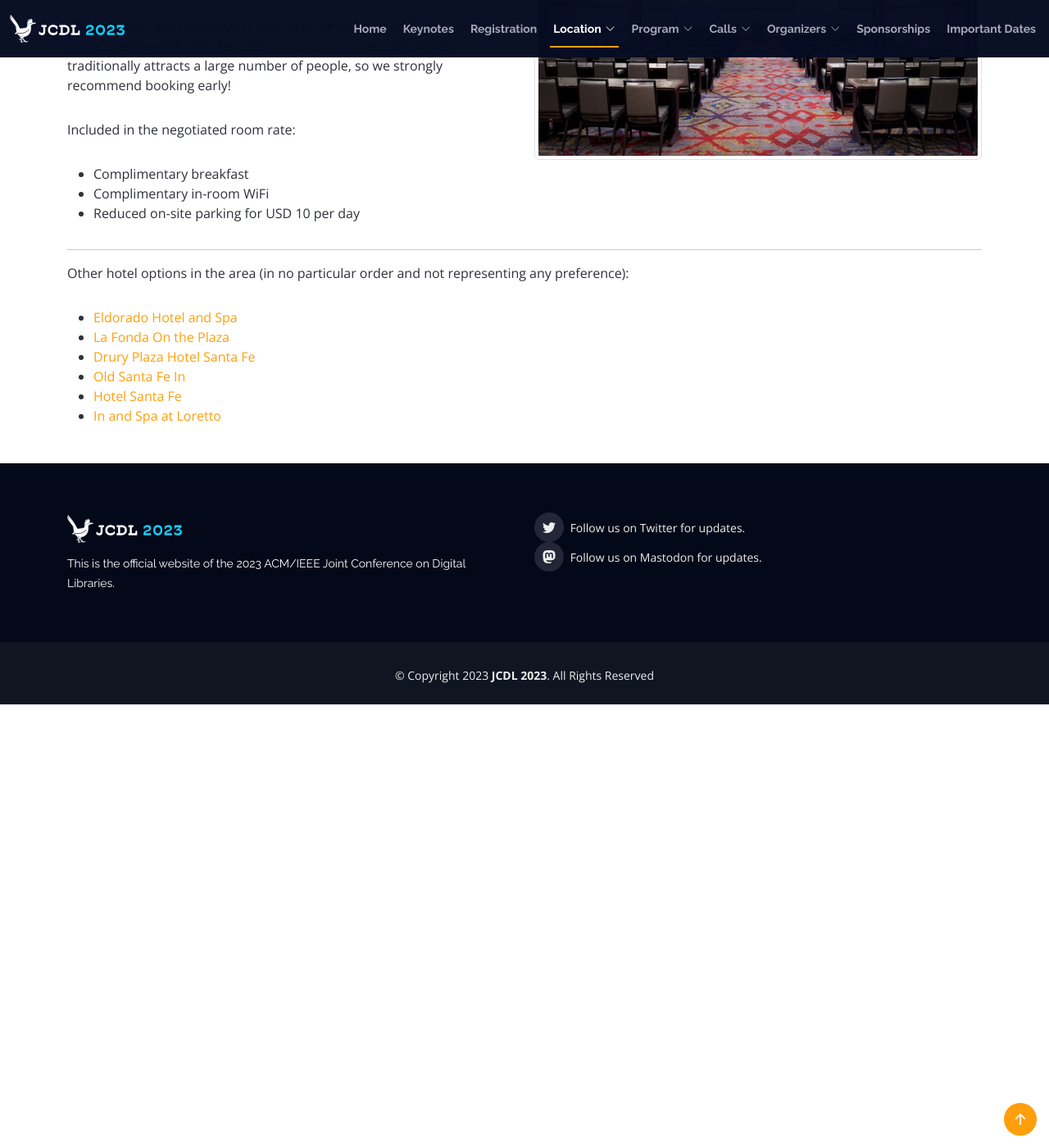
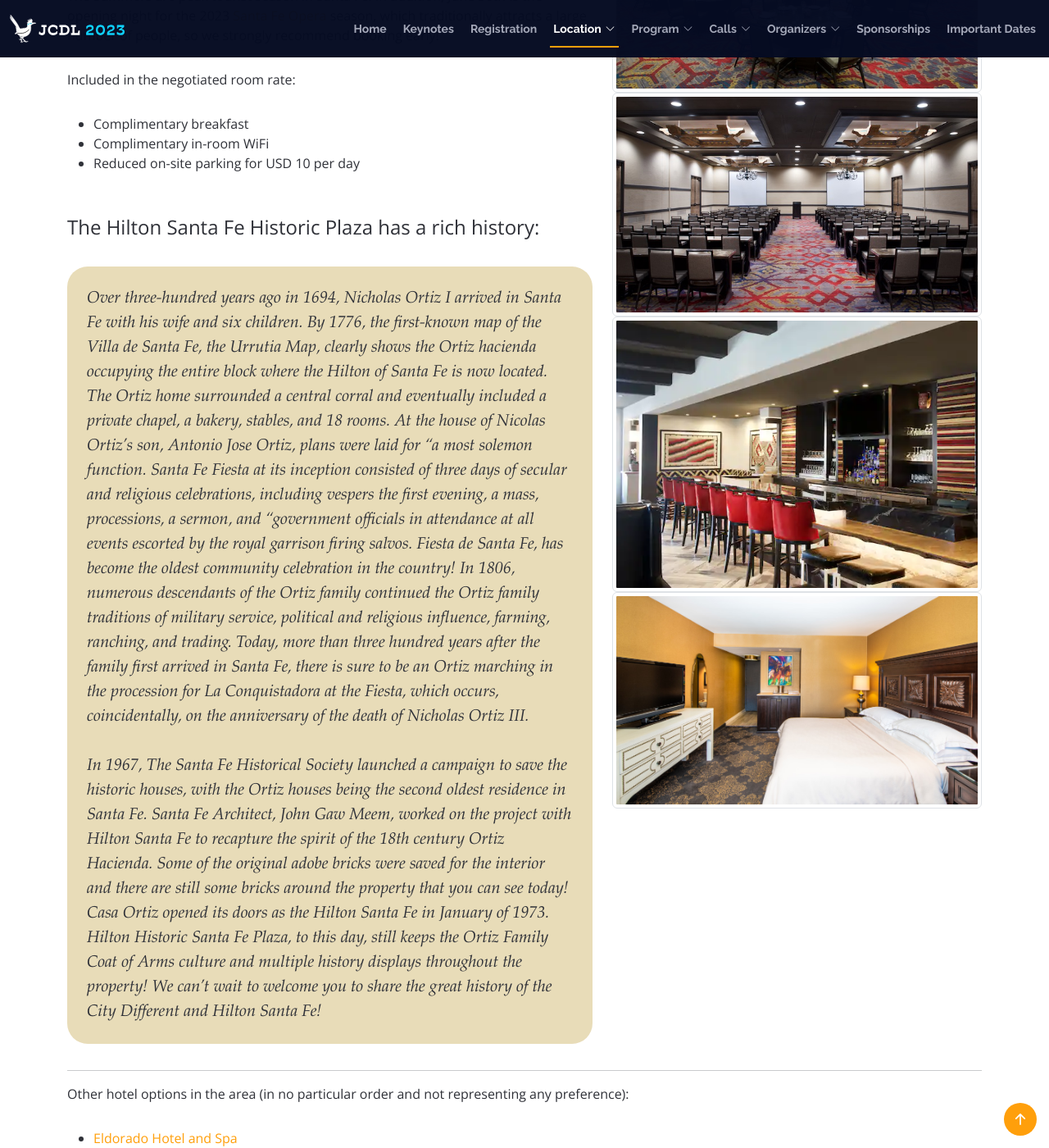
Before and after one commit to shawnmjones/JCDL2023-website-source, a Jekyll site: the page built from venue.html, in a window 1280 px wide and 1400 px high, scrolled down 721 px. Shown: the whole window at 82% size. Built offline with Jekyll 4.4.1, drawn with Linux system fonts in a browser that asks for light colours; before the commit the page ends 1580 px from its top, so only the background shows below that; some of the changed text lies outside the part shown.

Commit message:
adding more Hilton promo content

```diff
--- a/venue.html
+++ b/venue.html
@@ -21,7 +21,7 @@ permalink: /location/venue/
 
             <div class="row">
 
-                <div class="col-lg-6">
+                <div class="col-lg-7">
 
                 <p>
                 JCDL 2023 will take place at the <a href="https://www.hilton.com/en/hotels/sfehihf-hilton-santa-fe-historic-plaza/">Hilton Santa Fe Historic Plaza</a>, located at:
@@ -33,25 +33,12 @@ permalink: /location/venue/
                 USA<br>
                 </p>
 
-                <p>
-                The Hilton is located in close walking distance to a lot of Santa Fe’s highlights such as the <a href="https://en.wikipedia.org/wiki/Santa_Fe_Plaza">Historic Plaza</a>, <a href="https://okeeffemuseum.org/">the Georgia O'Keeffe Museum</a>, the <a href="https://www.cbsfa.org/">Cathedral Basilica of St. Francis of Assisi</a>, the <a href="https://www.nmhistorymuseum.org/about/campus/the-palace-of-the-governors.html">Palace of the Governors</a>, and the <a href="https://www.nmartmuseum.org/">New Mexico Museum of Art</a>.
+                <p>You can take a <a href="https://visitingmedia.com/tt8/?ttid=hilton-santa-fe-historic-plaza#/360?group=0&tour=0">virtual tour</a> of the Hilton. The Hilton is located in close walking distance to a lot of Santa Fe’s highlights such as the <a href="https://en.wikipedia.org/wiki/Santa_Fe_Plaza">Historic Plaza</a>, <a href="https://okeeffemuseum.org/">the Georgia O'Keeffe Museum</a>, the <a href="https://www.cbsfa.org/">Cathedral Basilica of St. Francis of Assisi</a>, the <a href="https://www.nmhistorymuseum.org/about/campus/the-palace-of-the-governors.html">Palace of the Governors</a>, and the <a href="https://www.nmartmuseum.org/">New Mexico Museum of Art</a>.
                 </p>
 
                 <p>
                 All conference sessions will be held at the Hilton.
                 </p>
-
-                </div>
-
-                <div class="col-lg-6">
-                    <img class="img-thumbnail mx-auto d-block" src="{{ site.url }}/assets/img/santa-fe/hilton-santa-fe-outside.jpg">
-                </div>
-
-            </div>
-
-            <div class="row">
-
-                <div class="col-lg-6">
 
                 <p>
                 The conference organizers have negotiated a reduced room rate for attendees of USD 220 per night (plus tax). To book your room, please either follow this link and use the code <span style="font-weight: bold; font-family:'Courier New', Courier, monospace; background-color: rgb(220, 219, 219);">IEEE JCDL</span> or call the hotel directly at <a href="tel:18004458667">+1-800-455-8667</a> or <a href="tel:15059882811">+1-505-988-2811</a> and refer to <span style="font-weight: bold; font-family:'Courier New', Courier, monospace; background-color: rgb(220, 219, 219);">IEEE JCDL</span> when making your reservation.
@@ -71,10 +58,26 @@ permalink: /location/venue/
                 <li>Reduced on-site parking for USD 10 per day</li>
                 </ul>
 
+
+                <p class="fs-4 mt-5">
+                    The Hilton Santa Fe Historic Plaza has a rich history:
+                </p>
+
+                <blockquote class="blockquote" style="font-family:'Garamond', 'Times New Roman', serif; font-style: italic; background-color: #E8DCB8; border-radius: 25px;">
+                    <p class="mx-auto p-4">Over three-hundred years ago in 1694, Nicholas Ortiz I arrived in Santa Fe with his wife and six children. By 1776, the first-known map of the Villa de Santa Fe, the Urrutia Map, clearly shows the Ortiz hacienda occupying the entire block where the Hilton of Santa Fe is now located. The Ortiz home surrounded a central corral and eventually included a private chapel, a bakery, stables, and 18 rooms. At the house of Nicolas Ortiz’s son, Antonio Jose Ortiz, plans were laid for “a most solemon function. Santa Fe Fiesta at its inception consisted of three days of secular and religious celebrations, including vespers the first evening, a mass, processions, a sermon, and “government officials in attendance at all events escorted by the royal garrison firing salvos. Fiesta de Santa Fe, has become the oldest community celebration in the country! In 1806, numerous descendants of the Ortiz family continued the Ortiz family traditions of military service, political and religious influence, farming, ranching, and trading. Today, more than three hundred years after the family first arrived in Santa Fe, there is sure to be an Ortiz marching in the procession for La Conquistadora at the Fiesta, which occurs, coincidentally, on the anniversary of the death of Nicholas Ortiz III.<br><br>
+                    In 1967, The Santa Fe Historical Society launched a campaign to save the historic houses, with the Ortiz houses being the second oldest residence in Santa Fe. Santa Fe Architect, John Gaw Meem, worked on the project with Hilton Santa Fe to recapture the spirit of the 18th century Ortiz Hacienda. Some of the original adobe bricks were saved for the interior and there are still some bricks around the property that you can see today! Casa Ortiz opened its doors as the Hilton Santa Fe in January of 1973. Hilton Historic Santa Fe Plaza, to this day, still keeps the Ortiz Family Coat of Arms culture and multiple history displays throughout the property! We can’t wait to welcome you to share the great history of the City Different and Hilton Santa Fe!
+                    </p>
+
+                </blockquote>
+
                 </div>
 
-                <div class="col-lg-6">
+                <div class="col-lg-5">
+                    <img class="img-thumbnail mx-auto d-block" src="{{ site.url }}/assets/img/santa-fe/hilton-santa-fe-outside.jpg">
+                    <img class="img-thumbnail mx-auto d-block" src="{{ site.url }}/assets/img/santa-fe/hilton-mesa-ballroom2.jpg">
                     <img class="img-thumbnail mx-auto d-block" src="{{ site.url }}/assets/img/santa-fe/hilton-mesa-ballroom.jpg">
+                    <img class="img-thumbnail mx-auto d-block" src="{{ site.url }}/assets/img/santa-fe/hilton-ortiz-dsc4654.webp">
+                    <img class="img-thumbnail mx-auto d-block" src="{{ site.url }}/assets/img/santa-fe/hilton-queen.jpg">
                 </div>
 
             </div>
```
Also changed, not shown: assets/img/santa-fe/hilton-ortiz-dsc4654.webp (added).
